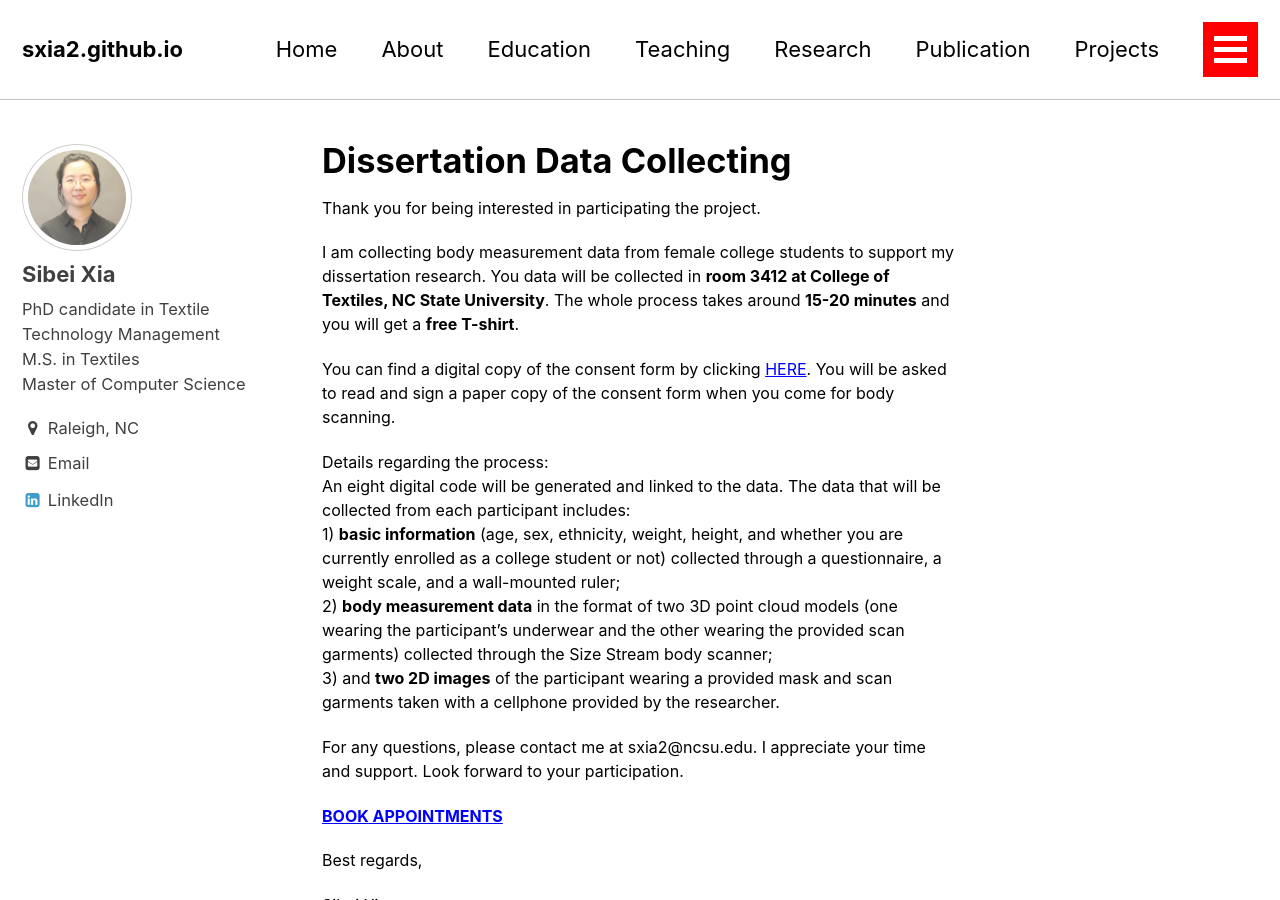
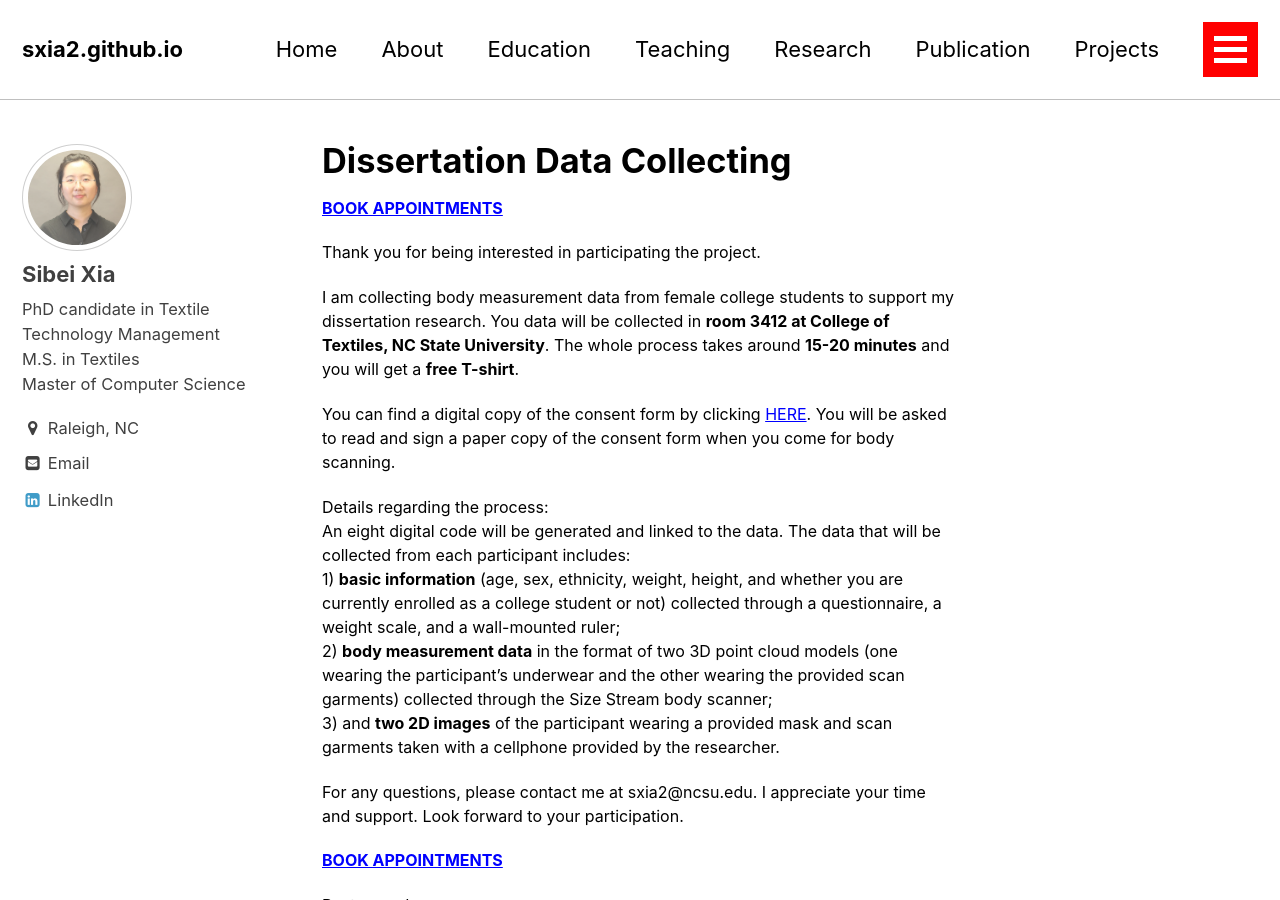
Before and after one commit to sxia2/sxia2.github.io, a Jekyll site: the page built from _pages/dissertation.md, in a window 1280 px wide and 900 px high. Built offline with Jekyll 4.4.1, drawn with Linux system fonts in a browser that asks for light colours.

Commit message:
book appointment

```diff
--- a/_pages/dissertation.md
+++ b/_pages/dissertation.md
@@ -2,6 +2,8 @@
 permalink: /research/dissertation
 title: "Dissertation Data Collecting"
 ---
+
+**[BOOK APPOINTMENTS](https://calendar.google.com/calendar/selfsched?sstoken=UU50X0EzelNfMUhPfGRlZmF1bHR8YzI0ZDg2OGFlNWE0Mzg1OTFhODc2MzgwMDdjYzhjZTk)**
 
 Thank you for being interested in participating the project.
 
```
